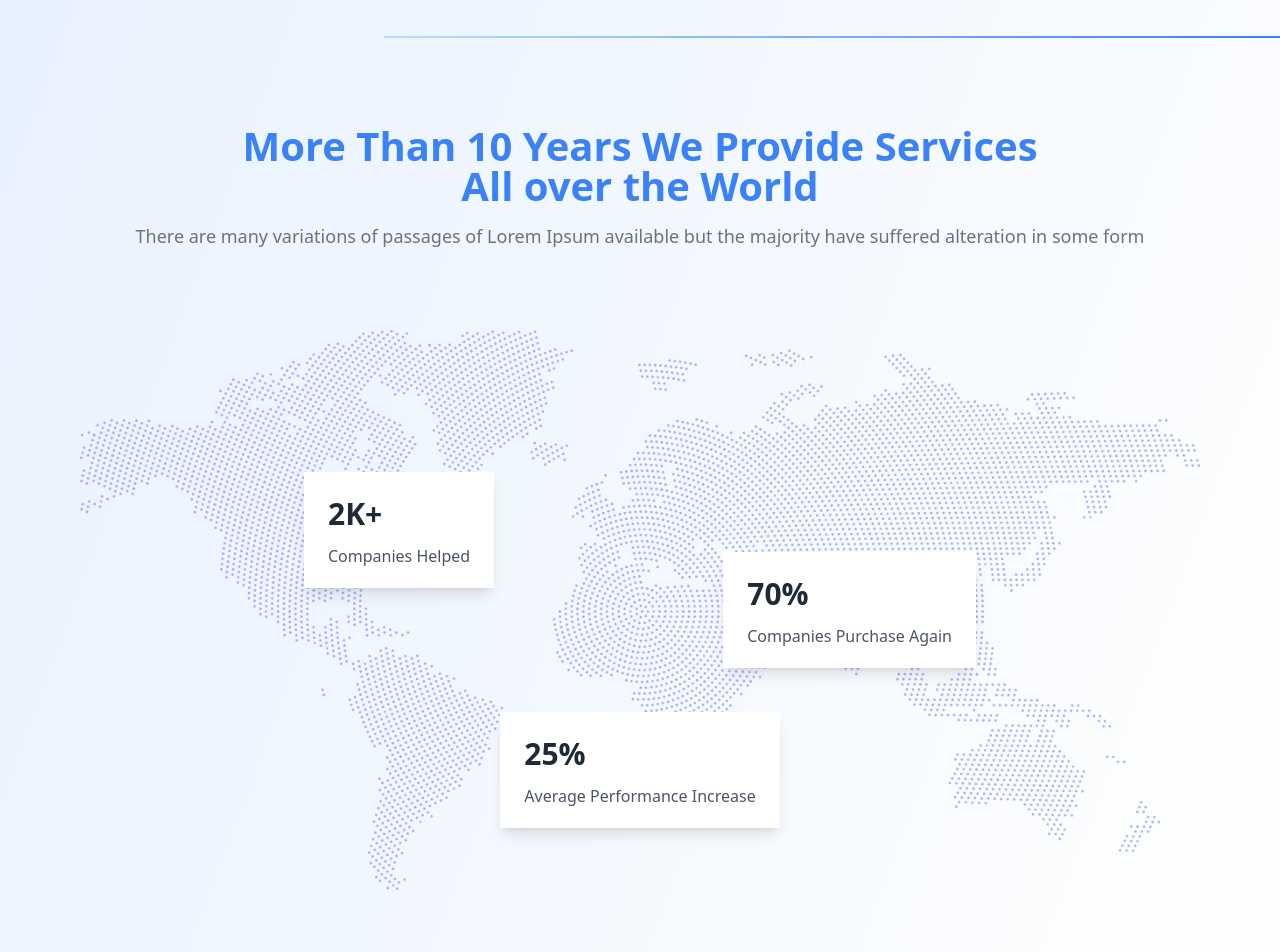
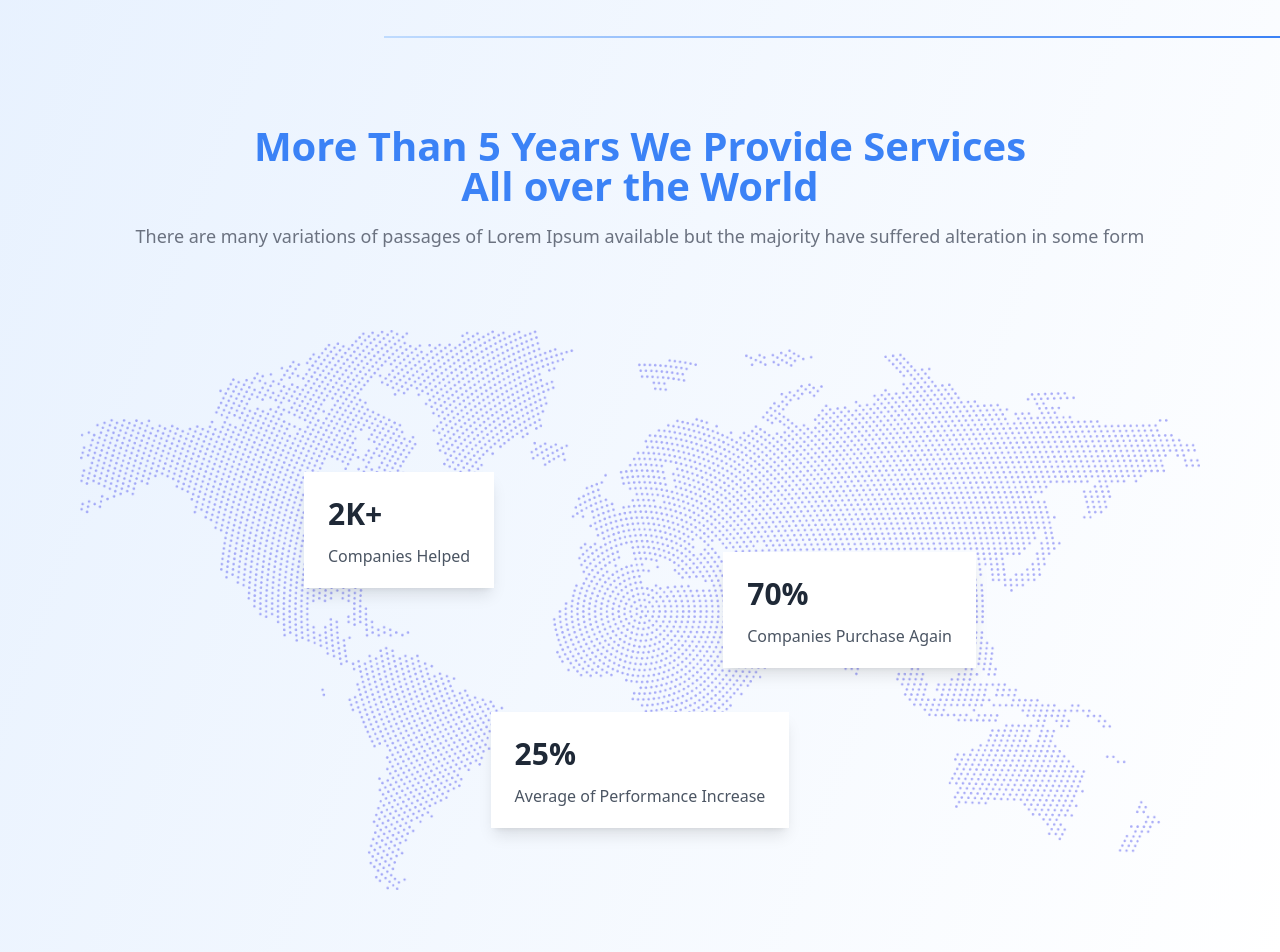
Before and after one commit to mohamed1323/company-website-, a React (Vite) app: page /services in a window 1280 px wide. Shown: the part 2460-3412 px from the top of the page. Built offline with nearby package versions, Linux system fonts and the light colour scheme.

Commit message:
Update Services.jsx

```diff
--- a/src/components/pages/Services.jsx
+++ b/src/components/pages/Services.jsx
@@ -13,7 +13,7 @@ import Footer from "../Footer";
 import {useAnimation, useInView, motion } from "framer-motion";
 const Services = () => {
     useEffect(() => {
-        document.title="SabMedia | Services";
+        document.title="Somalia daily tech tech | Services";
     },[]);
 
     const { innerWidth: width, innerHeight: height } = window;
@@ -120,7 +120,7 @@ const Services = () => {
                     <span className="block mb-2 text-lg font-semibold text-gray-500">
                     </span>
                     <h2 className="mb-4 text-3xl font-bold text-blue-500 sm:text-4xl md:text-[40px]">
-                        More Than 10 Years We Provide Services
+                        More Than 5 Years We Provide Services
                         <br className="md:block hidden" />
                         All over the World
                     </h2>
@@ -169,7 +169,7 @@ const Services = () => {
                         >
                         <p className="text-3xl font-semibold text-gray-800">25%</p>
                         <p className="text-base leading-4 xl:mt-4 mt-2 text-gray-600">
-                            Average Performance Increase
+                            Average of Performance Increase
                         </p>
                     </motion.div>
                     <motion.div
```
